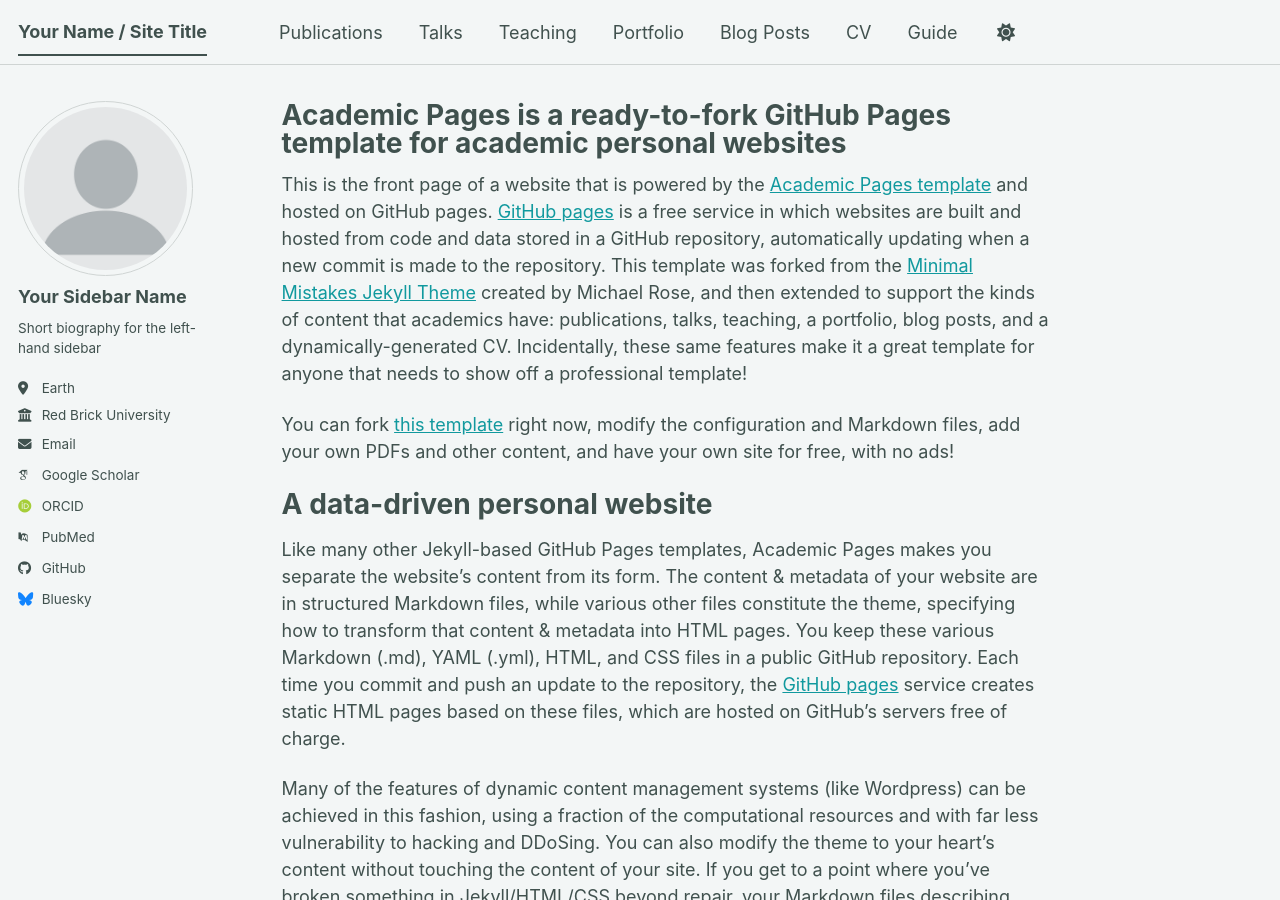
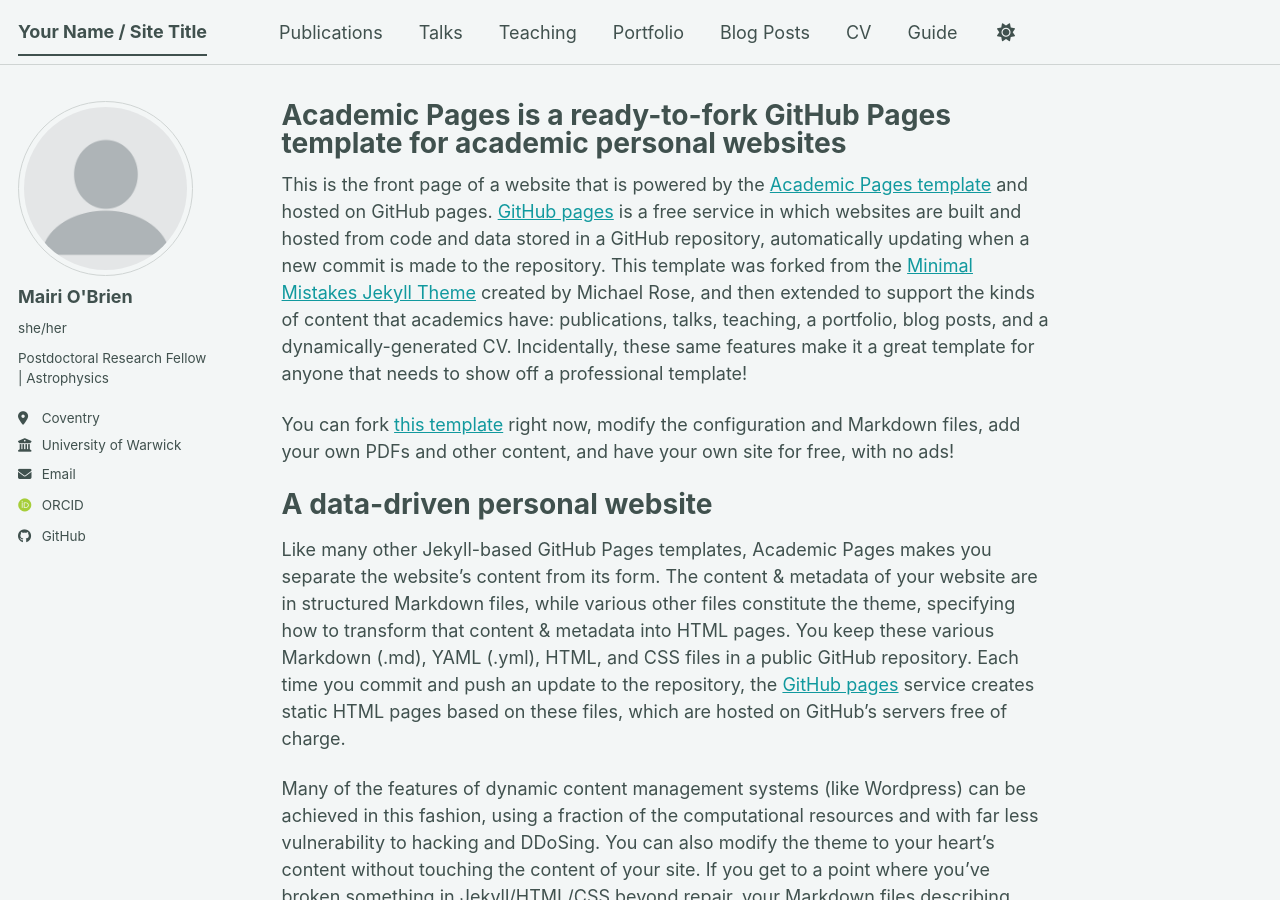
Before and after one commit to mairiobrien/mairiobrien.github.io, a Jekyll site: the page built from _pages/about.md, in a window 1280 px wide and 900 px high. Built offline with Jekyll 4.4.1, drawn with Linux system fonts in a browser that asks for light colours; some web fonts are replaced; a script bundle is joined from its source files by our own code; library files that are not in the unit come from our copies.

Commit message:
Update _config.yml

```diff
--- a/_config.yml
+++ b/_config.yml
@@ -16,7 +16,7 @@
 url                      : https://academicpages.github.io # The base hostname & protocol for your site e.g. "https://[your GitHub username].github.io",
                                                            # or if you already have some other page hosted on Github then use "https://[your GitHub username].github.io/[Your Repo Name]"
 baseurl                  : "" # the subpath of your site, e.g. "/blog"
-repository               : "academicpages/academicpages.github.io"
+repository               : "mairiobrien/mairiobrien.github.io"
 
 # Site Author - The following control what appear as part of the author content on the side bar.
 #               If a field is blank the icon and link will not appear, otherwise it will be shown.
@@ -24,24 +24,24 @@
 author:
   # Biographic information
   avatar           : "profile.png"
-  name             : "Your Sidebar Name"
-  pronouns         : # example: "she/her"
-  bio              : "Short biography for the left-hand sidebar"
-  location         : "Earth"
-  employer         : "Red Brick University"
+  name             : "Mairi O'Brien"
+  pronouns         : "she/her"
+  bio              : "Postdoctoral Research Fellow | Astrophysics"
+  location         : "Coventry"
+  employer         : "University of Warwick"
   uri              : # URL
-  email            : "none@example.org"
+  email            : "mairi.obrien1@gmail.com"
 
   # Academic websites
   academia         : # URL
   arxiv            : # URL - Update with the correct link to your profile
-  googlescholar    : "https://scholar.google.com/citations?user=PS_CX0AAAAAJ"
+  googlescholar    : # "https://scholar.google.com/citations?user=PS_CX0AAAAAJ"
   inspire-hep      : # URL
   impactstory      : # URL
-  orcid            : "https://orcid.org/yourorcidurl"
+  orcid            : "https://orcid.org/0000-0003-0928-4065"
   semantic         : # URL
   ssrn             : # URL
-  pubmed           : "https://www.ncbi.nlm.nih.gov/pubmed/?term=john+snow"
+  pubmed           : # "https://www.ncbi.nlm.nih.gov/pubmed/?term=john+snow"
   researchgate     : # URL
   scopus           : # URL
   zotero           : # URL
@@ -51,13 +51,13 @@
   bitbucket        : # Username - Update with your username on the site
   codepen          : # Username
   dribbble         : # Username
-  github           : "academicpages"
+  github           : "mairiobrien"
   kaggle           : # Username
   stackoverflow    : # User number or user number and name (i.e., use "1" or "1/jeff-atwood")
 
   # Social media
   artstation       : # Username
-  bluesky          : "bsky.app" # Replace this with you Bluesky username
+  bluesky          : # "bsky.app" # Replace this with you Bluesky username
   facebook         : # Username
   flickr           : # Username
   foursquare       : # Username
```
